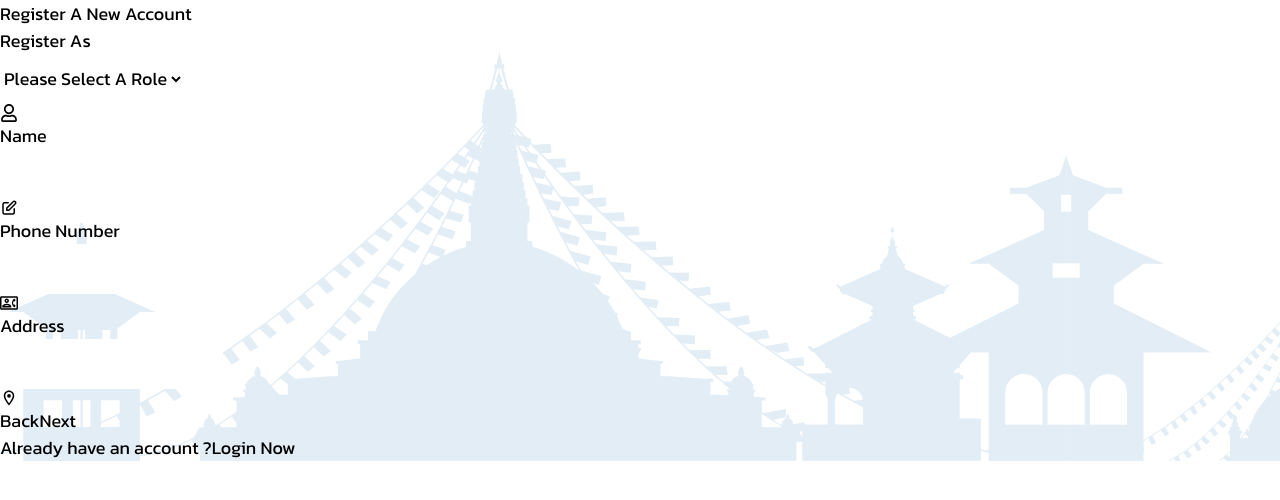
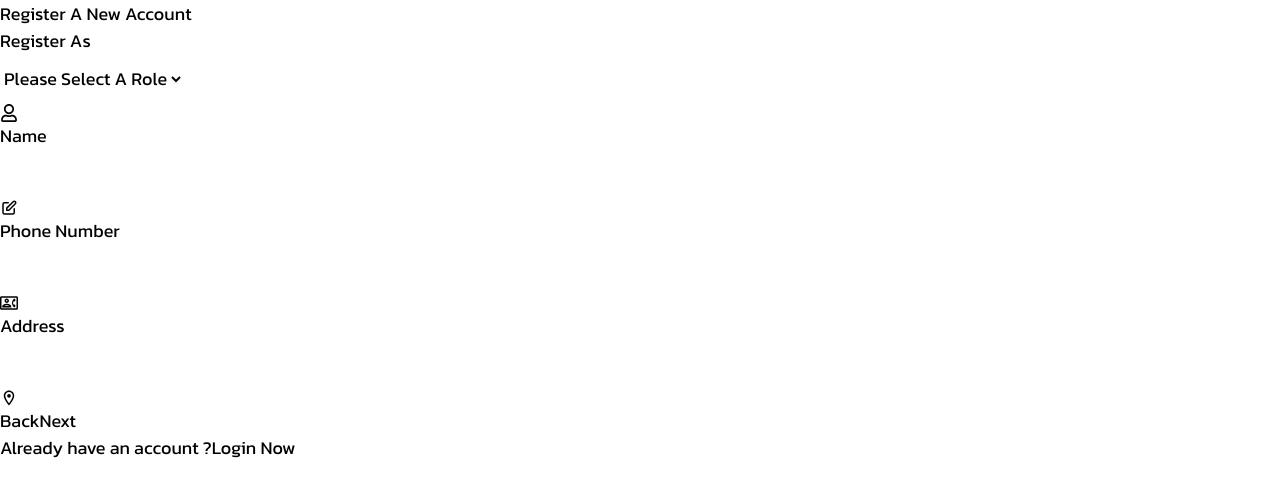
Before and after one commit to PrasanPoudel/KAAMSETU_Frontend, a React (Vite) app: page /register in a window 1280 px wide. Shown: the top 500 px of the page. Built offline with nearby package versions, Linux system fonts and the light colour scheme; no server answers.

Commit message:
removed background image

```diff
--- a/src/pages/Login.jsx
+++ b/src/pages/Login.jsx
@@ -37,8 +37,8 @@ const Login = () => {
       dispatch(clearAllUserErrors());
     }
   }, [error, dispatch]);
-   // Navigate only when the user is authenticated
-   useEffect(() => {
+  // Navigate only when the user is authenticated
+  useEffect(() => {
     if (isAuthenticated) {
       navigateTo("/");
     }
@@ -47,7 +47,7 @@ const Login = () => {
     return <SpinnerHome />;
   } else {
     return (
-      <div className="lg:py-2 w-full bg-img">
+      <div className="lg:py-2 w-full">
         <div className="flex flex-col justify-center items-start gap-2 w-full sm:w-[600px] md:w-[750px] lg:w-[55%] ">
           <h3 className="text-3xl ">Welcome Back</h3>
           <div className="w-full">
--- a/src/pages/Register.jsx
+++ b/src/pages/Register.jsx
@@ -177,7 +177,7 @@ const Register = () => {
   };
 
   return (
-    <div className="lg:py-2 w-full bg-img">
+    <div className="lg:py-2 w-full">
       <div className="flex flex-col justify-center items-start gap-2 w-full sm:w-[600px] md:w-[750px] lg:w-[55%]">
         <h3 className="text-3xl ">Register A New Account</h3>
         <div className="w-full">
@@ -490,7 +490,7 @@ const Register = () => {
               </button>
             )}
           </div>
-            <p>
+          <p>
             Already have an account ?
             <span
               onClick={() => navigateTo("/login")}
@@ -498,7 +498,7 @@ const Register = () => {
             >
               Login Now
             </span>
-            </p>
+          </p>
         </div>
       </div>
     </div>
```
